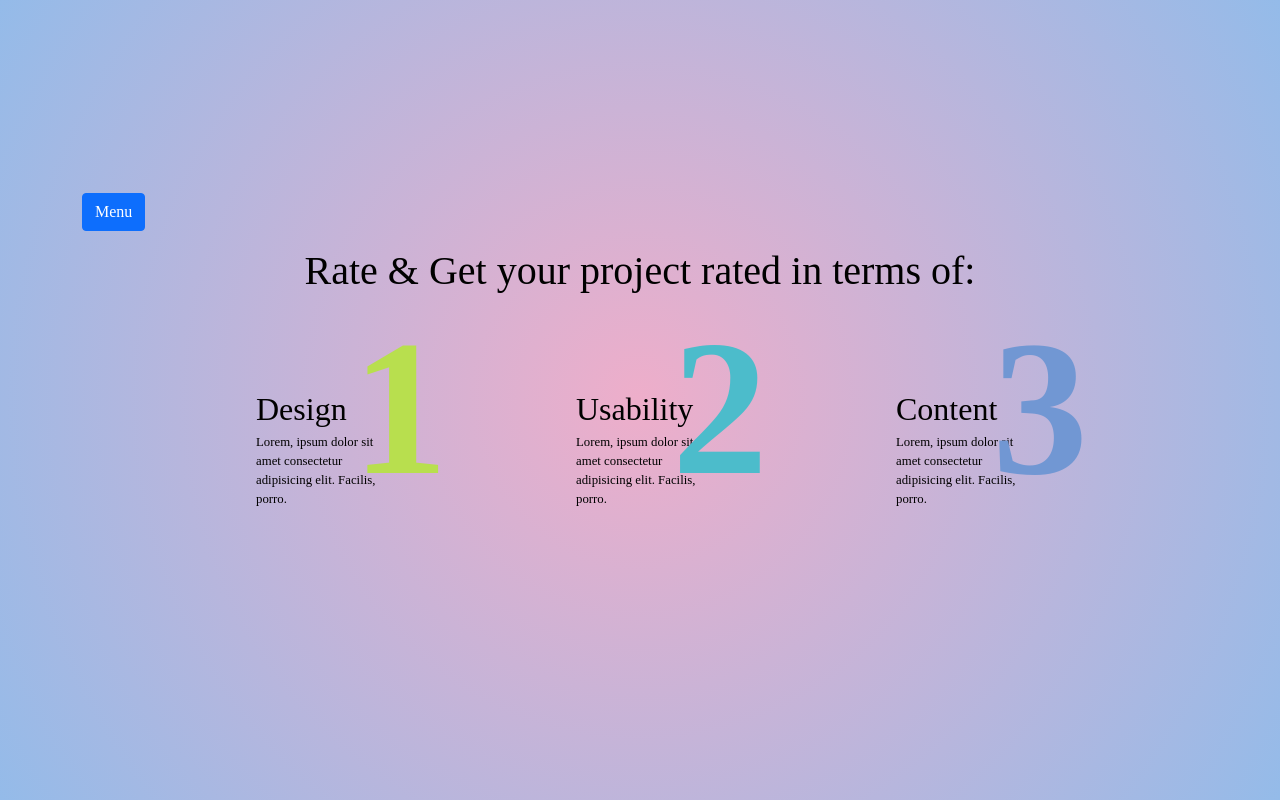
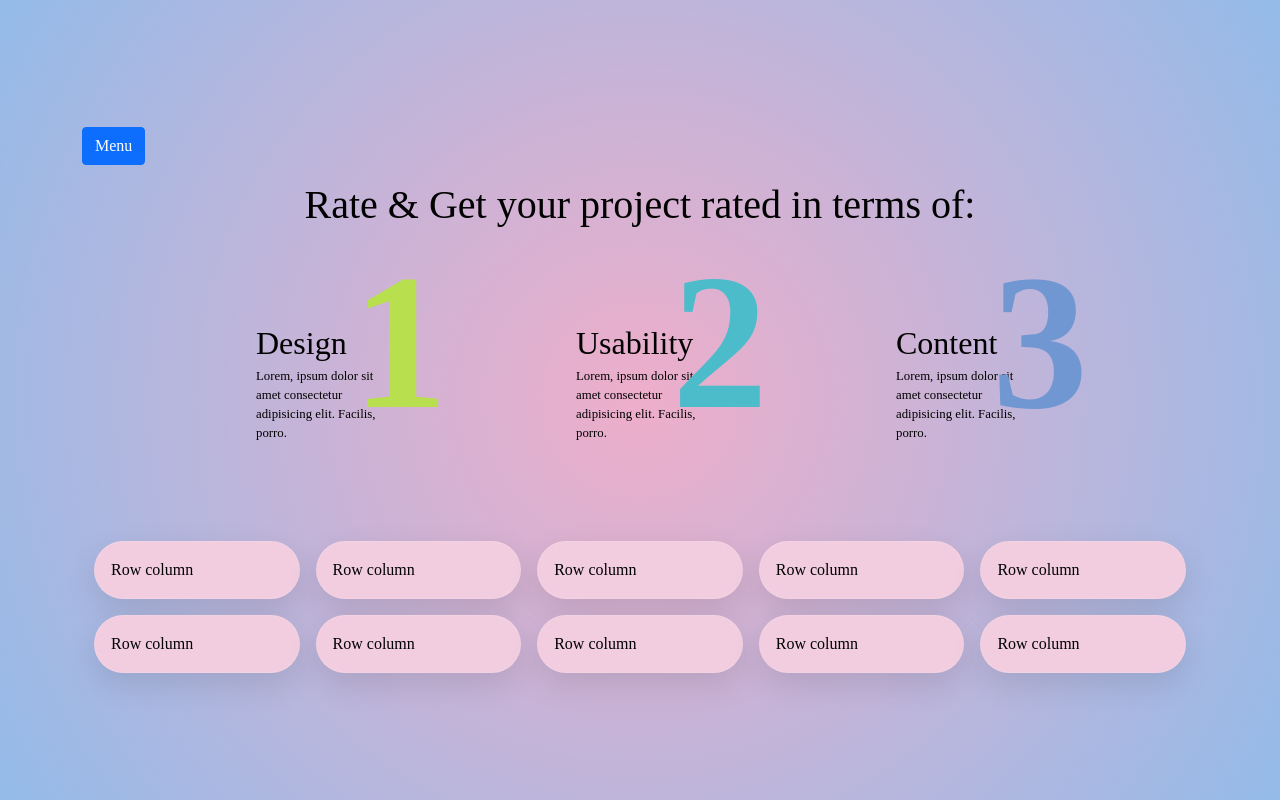
Before and after one commit to SaretoTracy/Project-Awwards, a Django app: page /projects/ in a window 1280 px wide. Run offline with Django 4.2, Linux system fonts and the light colour scheme; some libraries are stand-ins or nearby versions.

```diff
--- a/projects/templates/projects.html
+++ b/projects/templates/projects.html
@@ -20,7 +20,7 @@
             </button>
         </p>
         <div class="collapse" id="collapseExample">
-            <div class="card card-body">
+            <div class=" card-body">
                 <nav class="amazing-tabs">
 
                     <div class="main-tabs-container">
@@ -88,6 +88,41 @@
 
 
         </ol>
+        <div class="container">
+            <div class="row row-cols-2 row-cols-lg-5 g-2 g-lg-3">
+                <div class="col">
+                    <div class="p-3 overlay__inner">Row column</div>
+                </div>
+                <div class="col">
+                    <div class="p-3 overlay__inner">Row column</div>
+                </div>
+                <div class="col">
+                    <div class="p-3 overlay__inner">Row column</div>
+                </div>
+                <div class="col">
+                    <div class="p-3 overlay__inner">Row column</div>
+                </div>
+
+                <div class="col">
+                    <div class="p-3 overlay__inner">Row column</div>
+                </div>
+                <div class="col">
+                    <div class="p-3 overlay__inner">Row column</div>
+                </div>
+                <div class="col">
+                    <div class="p-3 overlay__inner">Row column</div>
+                </div>
+                <div class="col">
+                    <div class="p-3 overlay__inner">Row column</div>
+                </div>
+                <div class="col">
+                    <div class="p-3 overlay__inner">Row column</div>
+                </div>
+                <div class="col">
+                    <div class="p-3 overlay__inner">Row column</div>
+                </div>
+            </div>
+        </div>
 
     </div>
 </body>
--- a/static/css/projects.css
+++ b/static/css/projects.css
@@ -135,6 +135,23 @@ ul.main-tabs li {
     object-fit: cover;
 }
 
+.card-body {
+    background-color: transparent;
+}
+
+.overlay__inner {
+    width: 100%;
+    max-width: 1140px;
+    max-height: 640px;
+    padding: 8rem 16rem;
+    display: flex;
+    align-items: center;
+    background: #F1CDDF;
+    box-shadow: 0 0.75rem 2rem 0 rgba(0, 0, 0, 0.1);
+    border-radius: 2rem;
+    border: 1px solid rgba(255, 255, 255, 0.125);
+}
+
 .round-button:hover,
 .round-button.active {
     color: var(--round-button-active-color);
```
